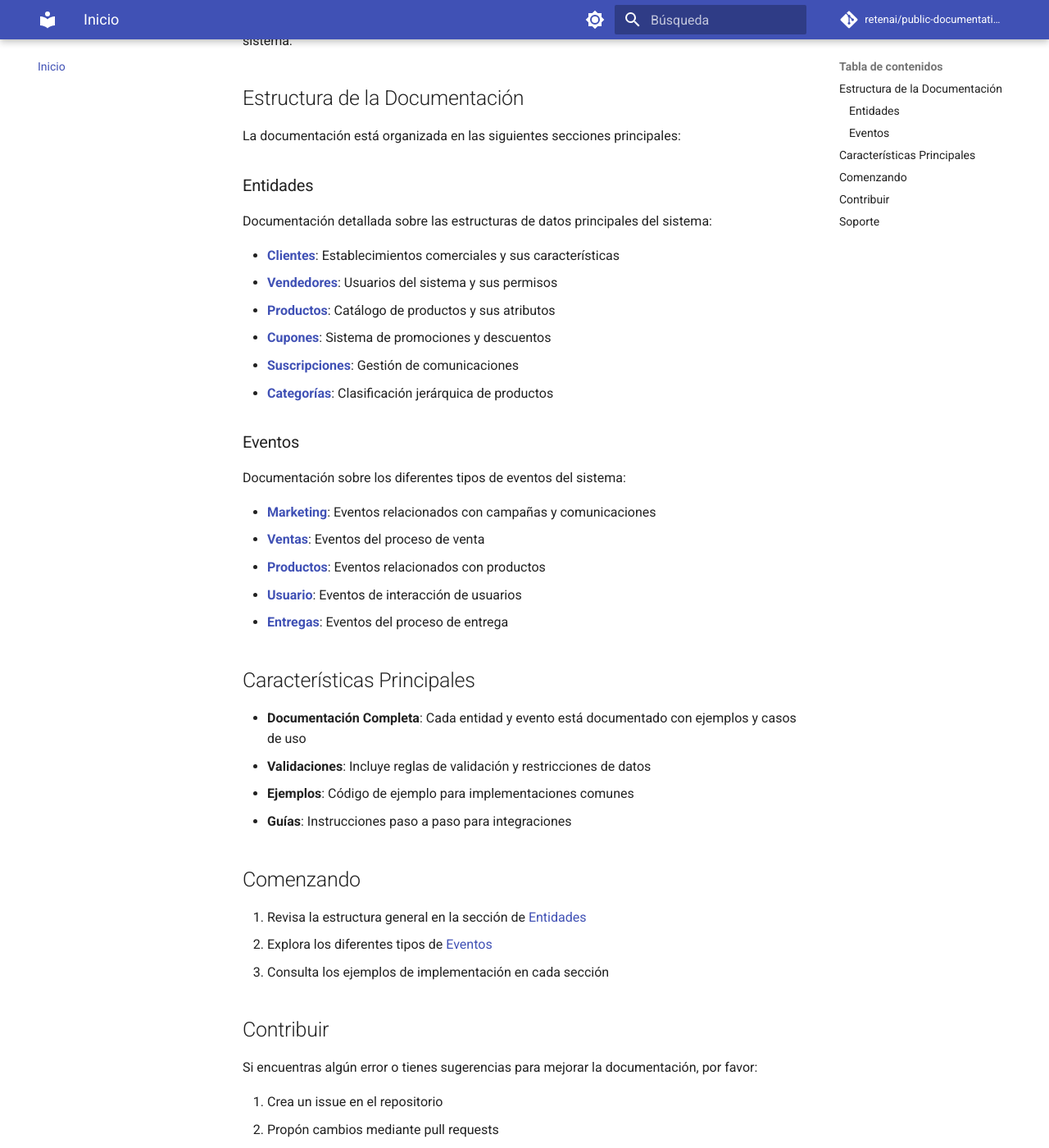
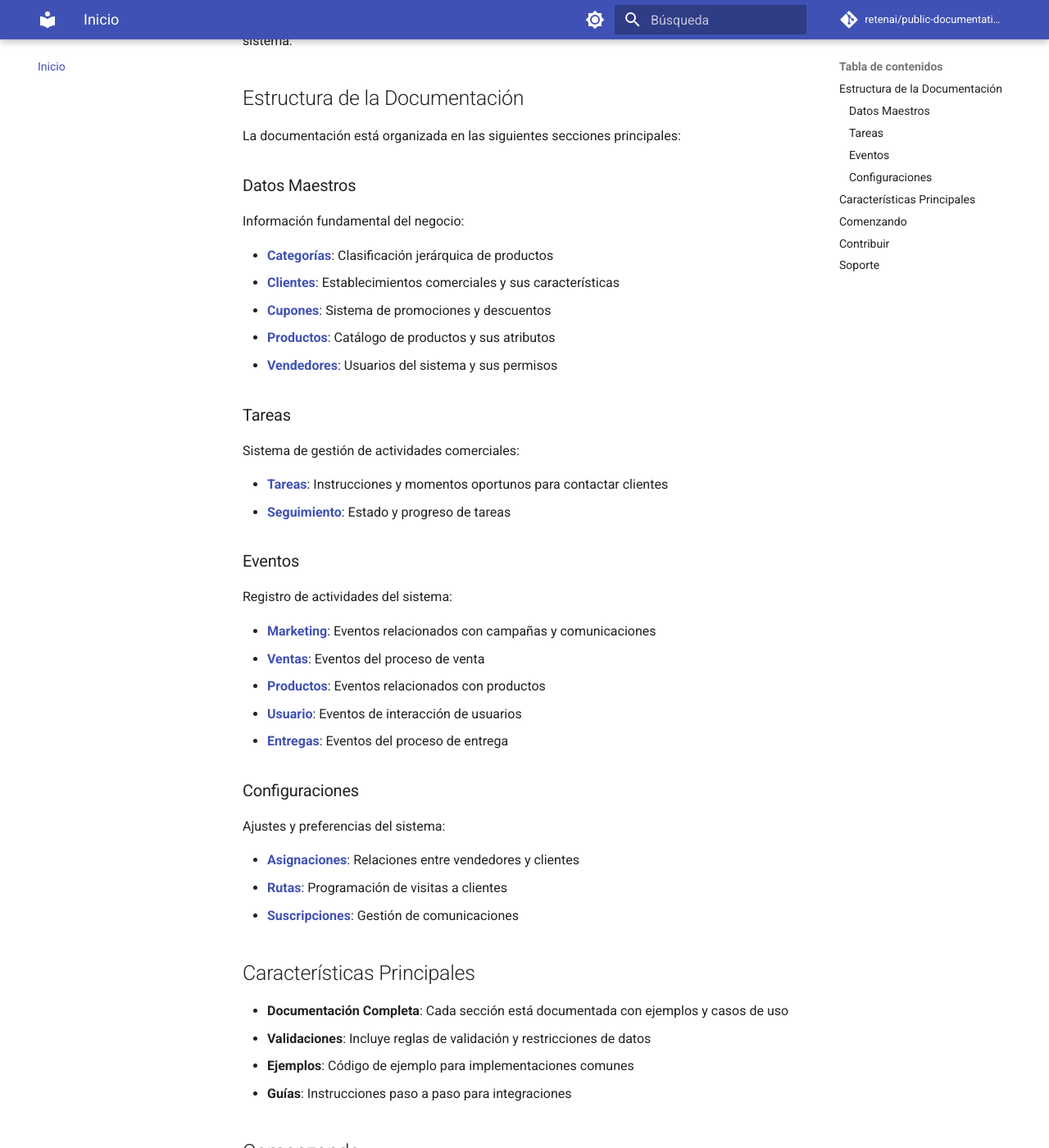
Before and after one commit to retenai/public-documentation, an MkDocs documentation site: the page built from docs/index.md, in a window 1280 px wide and 1400 px high, scrolled down 242 px. Shown: the whole window at 82% size. Built offline with MkDocs 1.6.1 and Material for MkDocs 9.7.7, drawn with Linux system fonts in a browser that asks for light colours; comment, search, counter and statistics services are not loaded; some of the changed text lies outside the part shown.

Commit message:
refactor: reorganize folder structure according to new documentation categories

```diff
--- a/docs/index.md
+++ b/docs/index.md
@@ -6,20 +6,26 @@ Bienvenido a la documentación técnica de Reten. Esta documentación está dise
 
 La documentación está organizada en las siguientes secciones principales:
 
-### Entidades
+### Datos Maestros
 
-Documentación detallada sobre las estructuras de datos principales del sistema:
+Información fundamental del negocio:
 
+- **[Categorías](entities/category/README.md)**: Clasificación jerárquica de productos
 - **[Clientes](entities/client/README.md)**: Establecimientos comerciales y sus características
+- **[Cupones](entities/coupon/README.md)**: Sistema de promociones y descuentos
+- **[Productos](entities/product/README.md)**: Catálogo de productos y sus atributos
 - **[Vendedores](entities/seller/README.md)**: Usuarios del sistema y sus permisos
-- **[Productos](entities/product/README.md)**: Catálogo de productos y sus atributos
-- **[Cupones](entities/coupon/README.md)**: Sistema de promociones y descuentos
-- **[Suscripciones](entities/subscription/README.md)**: Gestión de comunicaciones
-- **[Categorías](entities/category/README.md)**: Clasificación jerárquica de productos
+
+### Tareas
+
+Sistema de gestión de actividades comerciales:
+
+- **[Tareas](tasks/README.md)**: Instrucciones y momentos oportunos para contactar clientes
+- **[Seguimiento](tasks/tracking/README.md)**: Estado y progreso de tareas
 
 ### Eventos
 
-Documentación sobre los diferentes tipos de eventos del sistema:
+Registro de actividades del sistema:
 
 - **[Marketing](events/marketing_events.md)**: Eventos relacionados con campañas y comunicaciones
 - **[Ventas](events/sales_events.md)**: Eventos del proceso de venta
@@ -27,18 +33,27 @@ Documentación sobre los diferentes tipos de eventos del sistema:
 - **[Usuario](events/user_events.md)**: Eventos de interacción de usuarios
 - **[Entregas](events/delivery_events.md)**: Eventos del proceso de entrega
 
+### Configuraciones
+
+Ajustes y preferencias del sistema:
+
+- **[Asignaciones](settings/assignments/README.md)**: Relaciones entre vendedores y clientes
+- **[Rutas](settings/routes/README.md)**: Programación de visitas a clientes
+- **[Suscripciones](settings/subscription/README.md)**: Gestión de comunicaciones
+
 ## Características Principales
 
-- **Documentación Completa**: Cada entidad y evento está documentado con ejemplos y casos de uso
+- **Documentación Completa**: Cada sección está documentada con ejemplos y casos de uso
 - **Validaciones**: Incluye reglas de validación y restricciones de datos
 - **Ejemplos**: Código de ejemplo para implementaciones comunes
 - **Guías**: Instrucciones paso a paso para integraciones
 
 ## Comenzando
 
-1. Revisa la estructura general en la sección de [Entidades](entities/README.md)
-2. Explora los diferentes tipos de [Eventos](events/README.md)
-3. Consulta los ejemplos de implementación en cada sección
+1. Familiarízate con los [Datos Maestros](entities/README.md) de tu negocio
+2. Configura las [Suscripciones](settings/subscription/README.md) del sistema
+3. Aprende sobre el sistema de [Tareas](tasks/README.md)
+4. Comprende los [Eventos](events/README.md) disponibles
 
 ## Contribuir
 
```
Also changed, not shown: docs/settings/assignments/README.md (added), docs/settings/routes/README.md (added), docs/settings/subscription/README.md (renamed from docs/entities/subscription/README.md), docs/tasks/README.md (added), docs/tasks/tracking/README.md (added).
